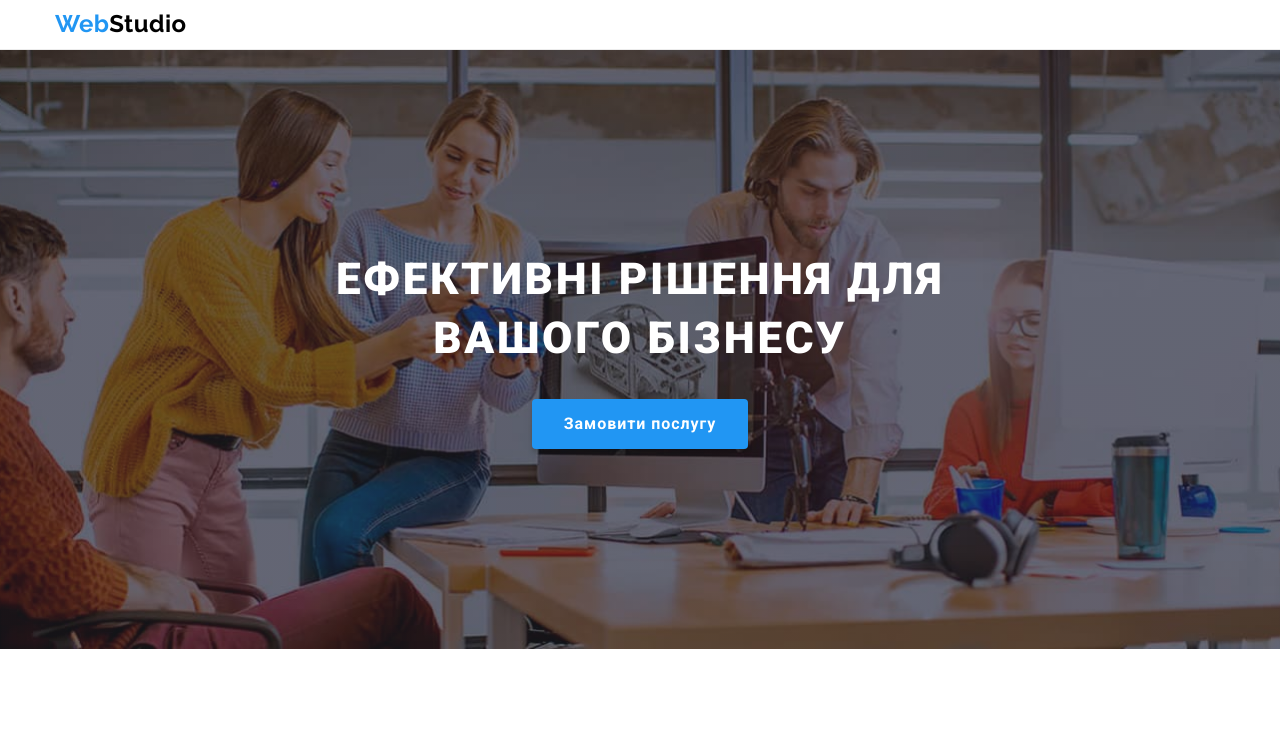
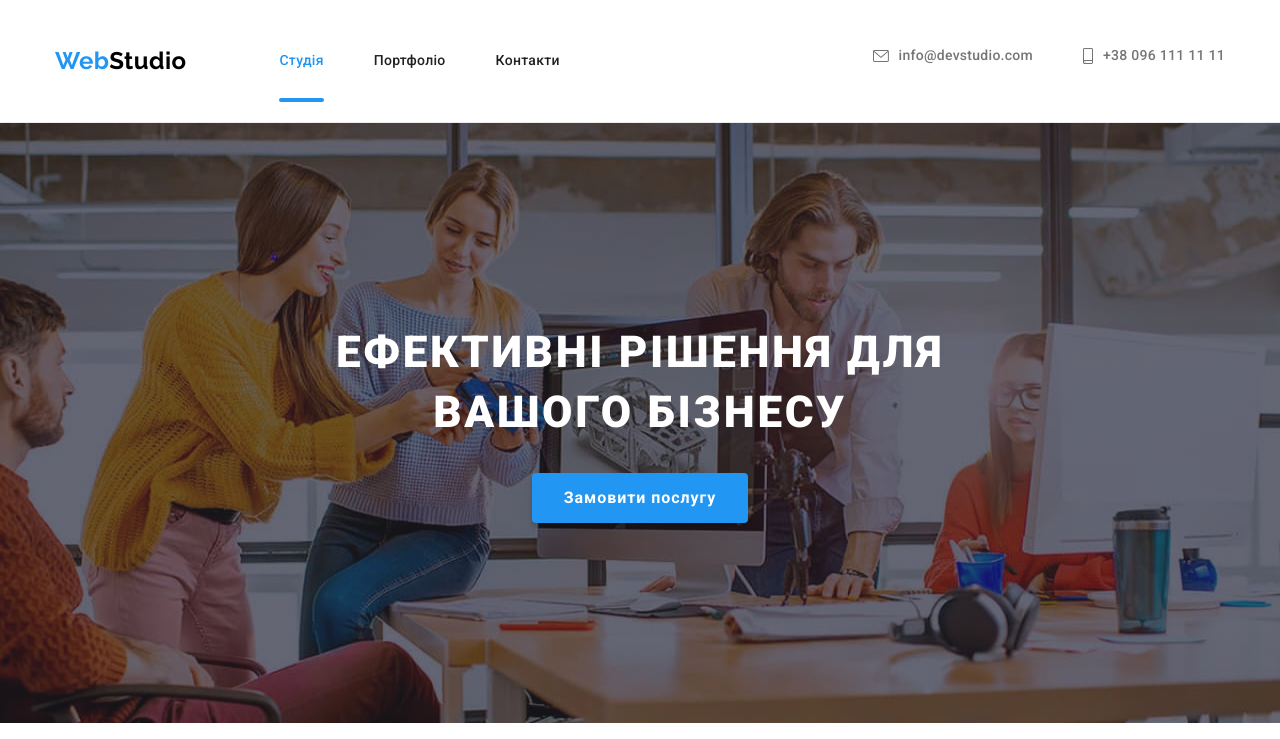
Before and after one commit to BohdanPoli/goit-markup-hw-08, a plain HTML site: page index.html in a window 1280 px wide. Shown: the top 739 px of the page. Drawn offline with nearby package versions, Linux system fonts and the light colour scheme.

Commit message:
finish tablet header

```diff
--- a/sass/components/_header.scss
+++ b/sass/components/_header.scss
@@ -17,17 +17,36 @@
   @include centerflex($jus: space-between);
   padding: 10px 15px;
 
+  @media screen and (min-width: 768px) {
+    padding: 21px 15px;
+    @include centerflex();
+  }
+
   @media screen and (min-width: 1200px) {
     @include centerflex();
   }
 }
 .header__logo {
   font-size: 24px;
-  // margin-right: 93px;
+
+  @media screen and (min-width: 1200px) {
+    margin-right: 93px;
+  }
 }
+.navigation {
+  @media screen and (min-width: 768px) {
+    margin-left: auto;
+  }
+  @media screen and (min-width: 1200px) {
+    margin-left: 0;
+  }
+}
+
 .navigation__list {
   display: none;
-  // display: flex;
+  @media screen and (min-width: 768px) {
+    display: flex;
+  }
 }
 
 .navigation__item {
@@ -39,13 +58,15 @@
 
 .navigation__link {
   color: inherit;
-  padding: 32px 0;
   display: block;
   transition: color 250ms cubic-bezier(0.4, 0, 0.2, 1);
   &:hover,
   &:focus {
     color: var(--accent-color);
     cursor: pointer;
+  }
+  @media screen and (min-width: 1200px) {
+    padding: 32px 0;
   }
 }
 
@@ -55,10 +76,26 @@
 
 .connects__list {
   display: none;
-  // display: flex;
+
+  @media screen and (min-width: 768px) {
+    display: flex;
+    flex-direction: column;
+    align-items: flex-start;
+  }
+
+  @media screen and (min-width: 1200px) {
+    display: flex;
+    flex-direction: row;
+  }
 }
 .connects__item:not(:last-child) {
-  margin-right: 50px;
+  @media screen and (min-width: 768px) {
+    margin-bottom: 10px;
+  }
+
+  @media screen and (min-width: 1200px) {
+    margin-right: 50px;
+  }
 }
 
 .connects__link {
@@ -72,6 +109,10 @@
   &:focus {
     color: var(--accent-color);
   }
+
+  @media screen and (min-width: 768px) {
+    padding: 0;
+  }
 }
 
 .connects__icon {
--- a/sass/components/_mobilemenu.scss
+++ b/sass/components/_mobilemenu.scss
@@ -8,7 +8,7 @@
   width: 40px;
   height: 40px;
 
-  @media screen and (min-width: 1200px) {
+  @media screen and (min-width: 768px) {
     display: none;
   }
 }
```
Also changed, not shown: css/main.css, css/main.min.css, 2 other files.
